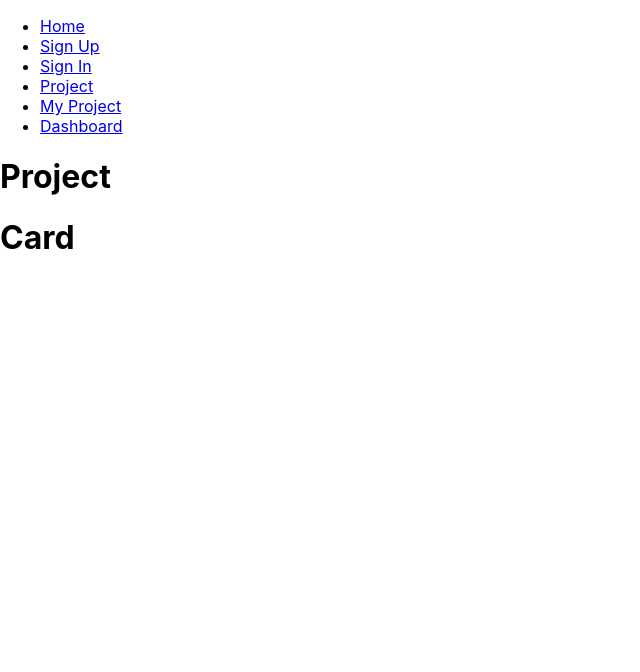
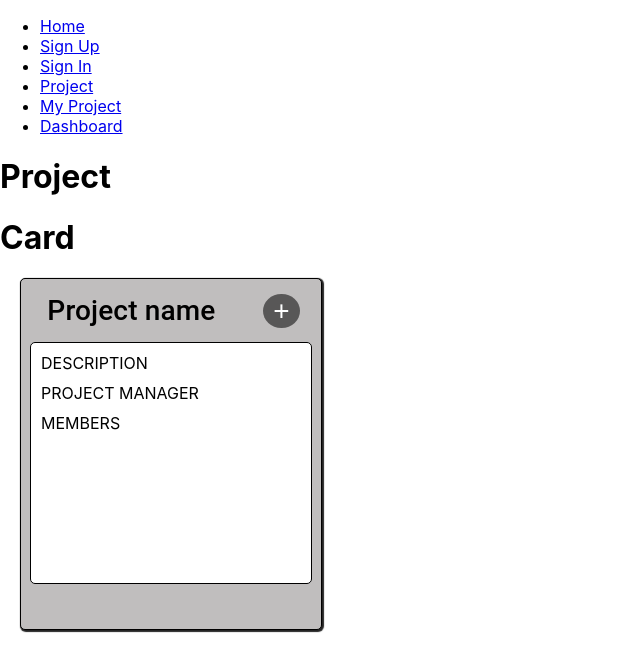
Before and after one commit to WildCodeSchool/2109-wns-lyon-lesmiserables-front, a React (Create React App) app: page /Project in a window 1280 px wide. Shown: the top 672 px of the page, without its empty margins (0-640 px from the left). Built offline with nearby package versions, Linux system fonts and the light colour scheme.

Commit message:
Add Project title, '+' button and description pannel to ProjectCard.tsx

```diff
--- a/package.json
+++ b/package.json
@@ -5,6 +5,7 @@
   "dependencies": {
     "@emotion/react": "^11.6.0",
     "@emotion/styled": "^11.6.0",
+    "@mui/icons-material": "^5.2.0",
     "@mui/material": "^5.2.0",
     "@testing-library/jest-dom": "^5.11.4",
     "@testing-library/react": "^11.1.0",
--- a/src/components/ProjectCard.tsx
+++ b/src/components/ProjectCard.tsx
@@ -1,7 +1,20 @@
+import "../css/ProjectCard.css";
+
 const ProjectCard = () => {
   return (
     <>
       <h1>Card</h1>
+      <div className="card">
+        <div className="card-top">
+          <p className="project-title">Project name</p>
+          <button className="btn-project"> + </button>
+        </div>
+        <div className="card-description">
+          <p>DESCRIPTION</p>
+          <p>PROJECT MANAGER</p>
+          <p>MEMBERS</p>
+        </div>
+      </div>
     </>
   );
 };
--- /dev/null
+++ b/src/css/ProjectCard.css
@@ -0,0 +1,72 @@
+@import url("https://fonts.googleapis.com/css2?family=Poppins&display=swap");
+
+.card {
+  margin: 20px;
+  width: 300px;
+  height: 350px;
+  background-color: rgb(192, 190, 190);
+  text-align: center;
+  border: 1px solid black;
+  border-radius: 5px;
+  box-shadow: 1px 1px 1px 1px rgb(36, 36, 36);
+  transition: box-shadow 0.3s;
+}
+
+.card:hover {
+  box-shadow: 1.5px 1.5px 1.5px 1.5px rgb(36, 36, 36);
+}
+
+.card-top {
+  margin-top: 5px;
+  margin-bottom: 10px;
+  display: flex;
+  justify-content: space-between;
+}
+
+.btn-project {
+  margin: auto;
+  margin-top: 10px;
+  border: none;
+  padding-left: 10px;
+  padding-right: 10px;
+  border-radius: 50%;
+  background-color: rgba(0, 0, 0, 0.54);
+  color: #fff;
+  font-size: 28px;
+  /* transition: box-shadow 0.3s; */
+}
+.btn-project:hover {
+  cursor: pointer;
+  /* box-shadow: 0.5px 0.5px 0.5px 0.5px rgb(121, 121, 121); */
+}
+
+.btn-project:active {
+  background-color: rgba(185, 185, 185, 0.54);
+  color: #000000;
+  transition: all 0.1s;
+}
+
+.project-title {
+  margin: auto;
+  margin-top: 5px;
+  font-family: Roboto;
+  font-style: normal;
+  font-weight: 500;
+  font-size: 28px;
+  letter-spacing: 0.15px;
+  color: #000000;
+  padding: 5px;
+}
+
+.card-description {
+  margin: auto;
+  width: 280px;
+  height: 240px;
+  background-color: rgb(255, 255, 255);
+  text-align: left;
+  border-radius: 5px;
+  border: 1px solid;
+}
+.card-description p {
+  margin: 10px;
+}
```
Also changed, not shown: tsconfig.json (+5 -2 lines), 1 other file (tests, documents, lock files or other folders).
